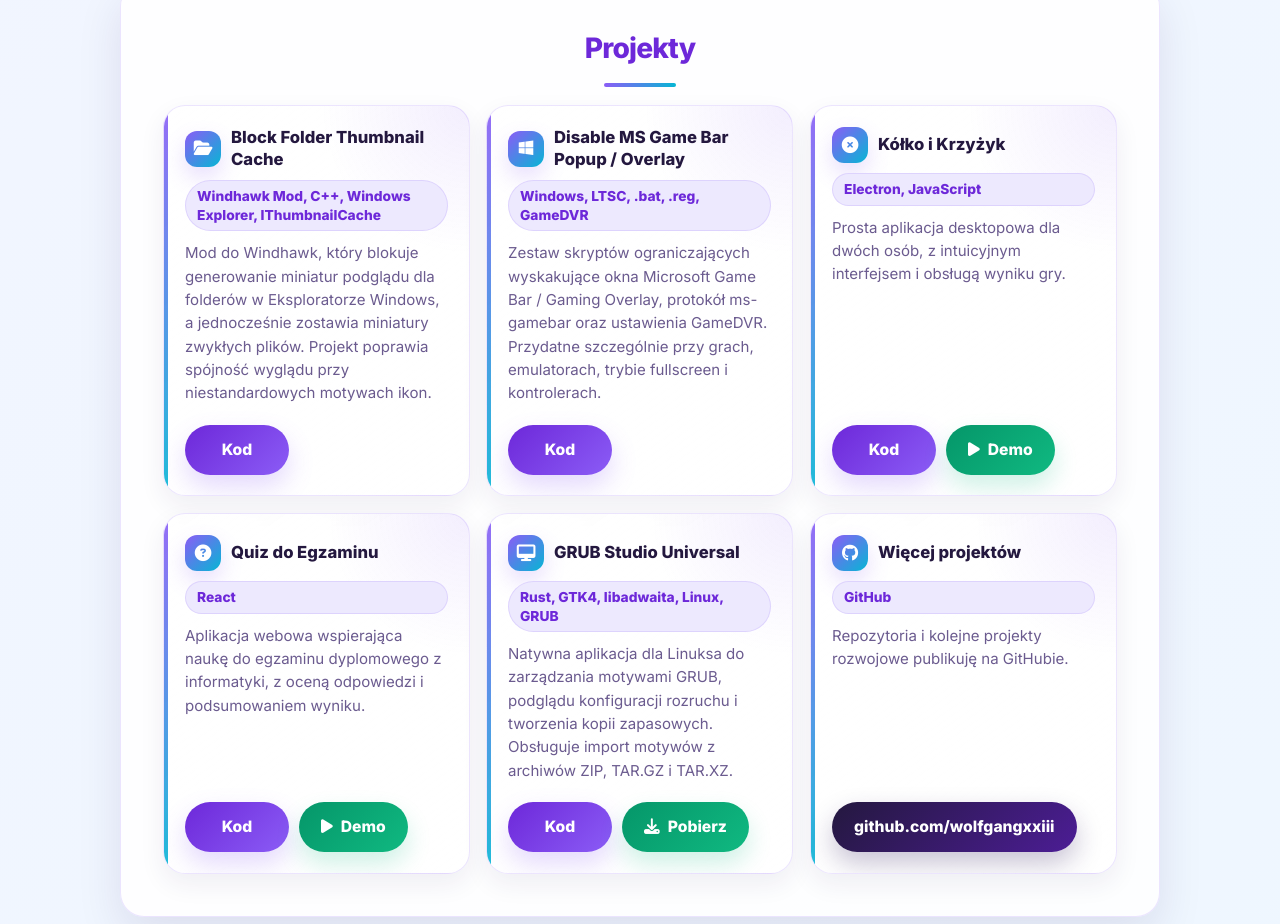
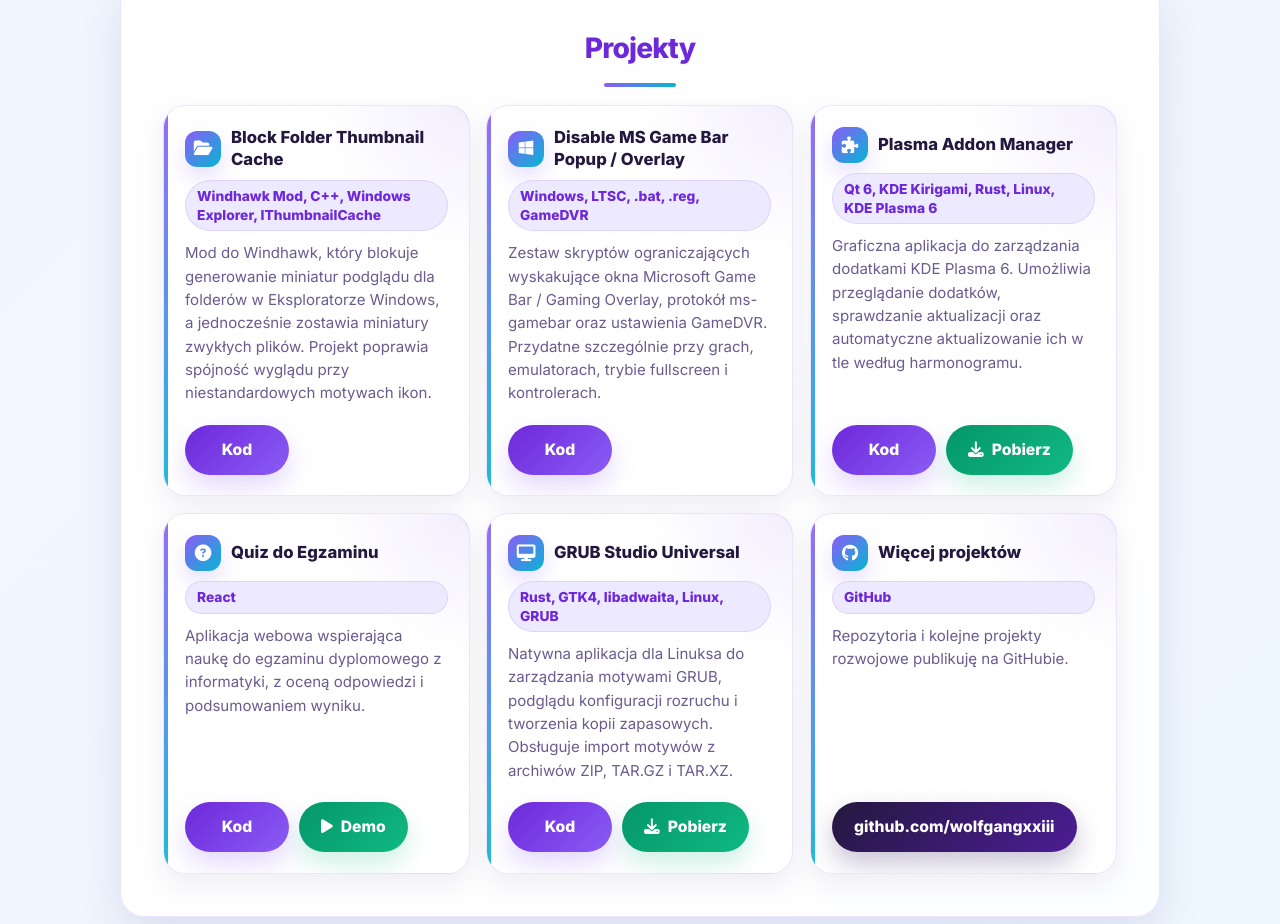
Before and after one commit to wolfgangxxiii/portfolio-wolfgangxxiii, a plain HTML site: page index.html in a window 1280 px wide. Shown: the part 4515-5439 px from the top of the page. Drawn offline with Linux system fonts and the light colour scheme; animation ran at ten frames a second.

Commit message:
Replace Tic-Tac-Toe portfolio card with Plasma Addon Manager

```diff
--- a/index.html
+++ b/index.html
@@ -397,12 +397,12 @@
           </div>
         </div>
         <div class="project-card fade-in">
-          <h3><i class="fas fa-times-circle"></i> Kółko i Krzyżyk</h3>
-          <span class="tech">Electron, JavaScript</span>
-          <p>Prosta aplikacja desktopowa dla dwóch osób, z intuicyjnym interfejsem i obsługą wyniku gry.</p>
+          <h3><i class="fa-solid fa-puzzle-piece"></i> Plasma Addon Manager</h3>
+          <span class="tech">Qt 6, KDE Kirigami, Rust, Linux, KDE Plasma 6</span>
+          <p>Graficzna aplikacja do zarządzania dodatkami KDE Plasma 6. Umożliwia przeglądanie dodatków, sprawdzanie aktualizacji oraz automatyczne aktualizowanie ich w tle według harmonogramu.</p>
           <div class="links">
-            <a class="btn-primary" href="https://github.com/wolfgangxxiii/Electron-Projekt" target="_blank">Kod</a>
-            <a class="btn-primary btn-demo-green" href="https://electron-projekt.netlify.app/" target="_blank"><i class="fas fa-play"></i> Demo</a>
+            <a class="btn-primary" href="https://github.com/wolfgangxxiii/plasma-addon-manager" target="_blank" rel="noopener noreferrer">Kod</a>
+            <a class="btn-primary btn-demo-green" href="https://github.com/wolfgangxxiii/plasma-addon-manager/releases" target="_blank" rel="noopener noreferrer"><i class="fa-solid fa-download"></i> Pobierz</a>
           </div>
         </div>
         <div class="project-card fade-in">
```
